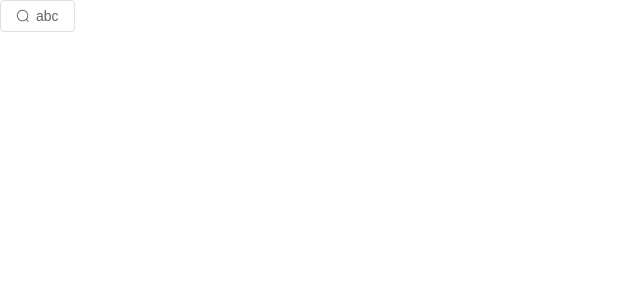
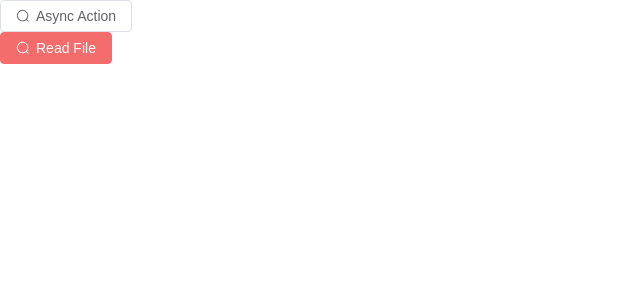
Before and after one commit to luguoj/vue3-plugin, a Vue app: page / in a window 1280 px wide. Shown: the top 300 px of the page, without its empty margins (0-640 px from the left). Built offline with nearby package versions, Linux system fonts and the light colour scheme.

Commit message:
feat: 读取文件按钮样例

```diff
--- a/src/example/App.vue
+++ b/src/example/App.vue
@@ -1,10 +1,10 @@
 <script setup lang="ts">
-import SampleAsyncActionButton from "./button/SampleAsyncActionButton.vue";
+import Buttons from "./Buttons.vue";
 </script>
 
 
 <template>
-  <SampleAsyncActionButton></SampleAsyncActionButton>
+  <Buttons></Buttons>
 </template>
 
 <style scoped>
--- /dev/null
+++ b/src/example/Buttons.vue
@@ -0,0 +1,39 @@
+<script setup lang="ts">
+import {PsrAsyncActionButton, PsrReadFileButton} from "../package";
+import {Search} from '@element-plus/icons-vue'
+import {ElIcon} from "element-plus";
+import "element-plus/es/components/icon/style/css"
+
+function buttonAction(result: any) {
+  console.log(result)
+  return new Promise(resolve => setTimeout(resolve, 3000))
+}
+
+function buttonReadProgress(loaded: number, total: number) {
+  console.log(`progress:${loaded}/${total}`)
+}
+</script>
+
+
+<template>
+  <psr-async-action-button
+      :icon="Search"
+      :button-action="buttonAction"
+  >Async Action
+  </psr-async-action-button>
+  <psr-read-file-button
+      :button-action="buttonAction"
+      @button-read-progress="buttonReadProgress"
+      type="danger"
+  >
+    <template #icon>
+      <el-icon>
+        <Search/>
+      </el-icon>
+    </template>
+    Read File
+  </psr-read-file-button>
+</template>
+
+<style scoped>
+</style>
--- a/src/example/button/SampleAsyncActionButton.vue
+++ /dev/null
@@ -1,28 +0,0 @@
-<script setup lang="ts">
-import {PsrAsyncActionButton} from "../../..";
-import {Search} from '@element-plus/icons-vue'
-// import {ElIcon} from "element-plus";
-// import "element-plus/es/components/icon/style/css"
-
-function buttonAction() {
-  return new Promise(resolve => setTimeout(resolve, 3000))
-}
-
-</script>
-
-
-<template>
-  <PsrAsyncActionButton
-      :icon="Search"
-      :button-action="buttonAction"
-  >abc
-    <!--    <template #icon>-->
-    <!--      <el-icon>-->
-    <!--        <Search/>-->
-    <!--      </el-icon>-->
-    <!--    </template>-->
-  </PsrAsyncActionButton>
-</template>
-
-<style scoped>
-</style>
```
